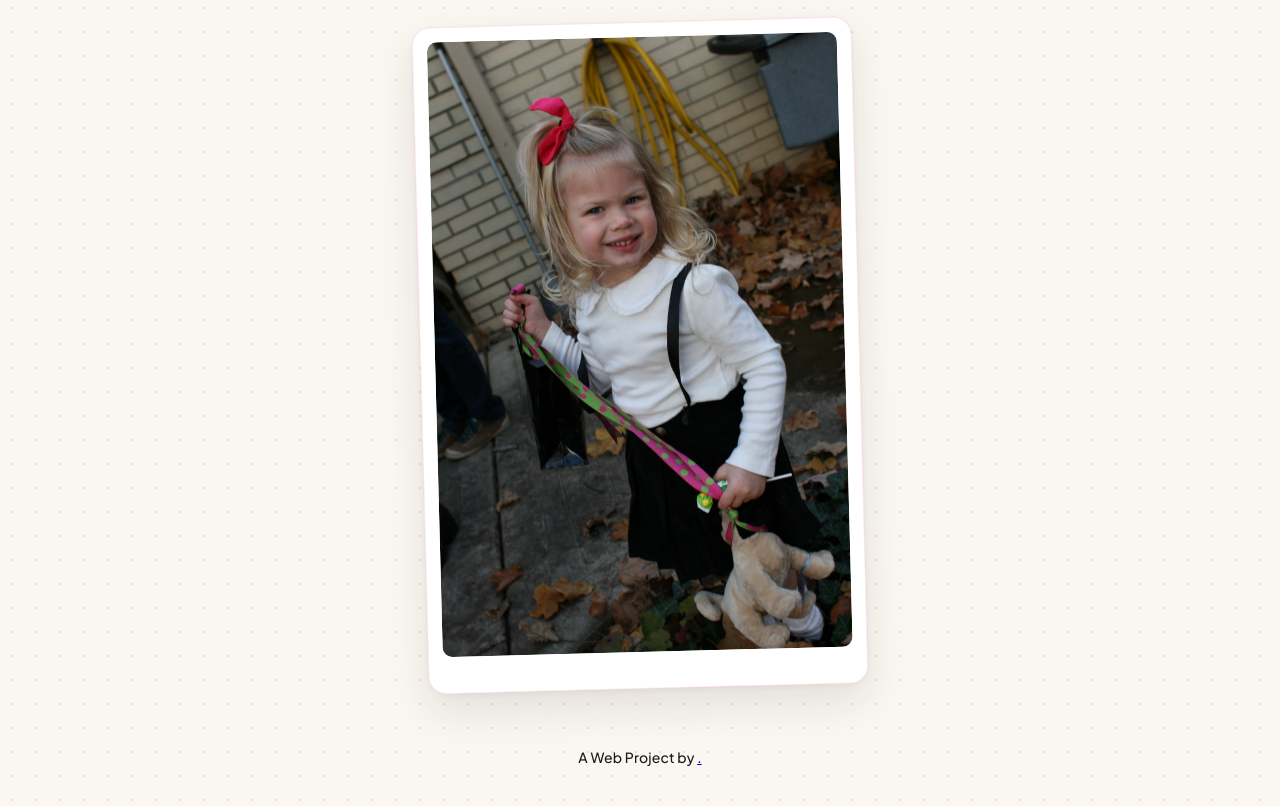
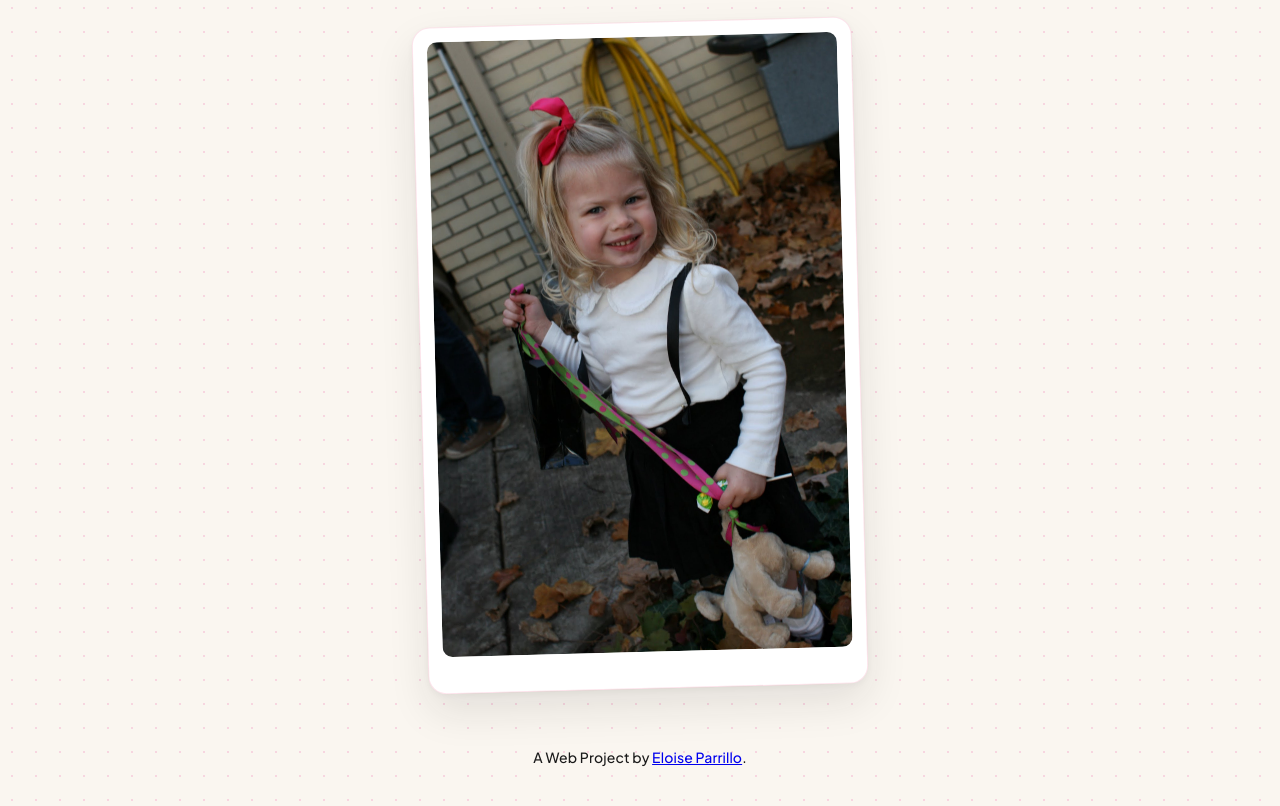
Before and after one commit to jakeparrillo-code/I-am-Eloise, a plain HTML site: page index.html in a window 1280 px wide. Shown: the part 148-954 px from the top of the page. Drawn offline with Linux system fonts and the light colour scheme.

Commit message:
footer link

```diff
--- a/index.html
+++ b/index.html
@@ -128,7 +128,7 @@
       <img src="IMG_0474.JPG" alt="Eloise dressed up with a pink bow, white collared shirt, black skirt, and stuffed dog">
     </div>
     <footer>
-      A Web Project by <a href="https://www.instagram.com/eloiseparrillo/"<Eloise Parrillo</a>.
+      A Web Project by <a href="https://www.instagram.com/eloiseparrillo/">Eloise Parrillo</a>.
     </footer>
   </main>
   </main>
```
